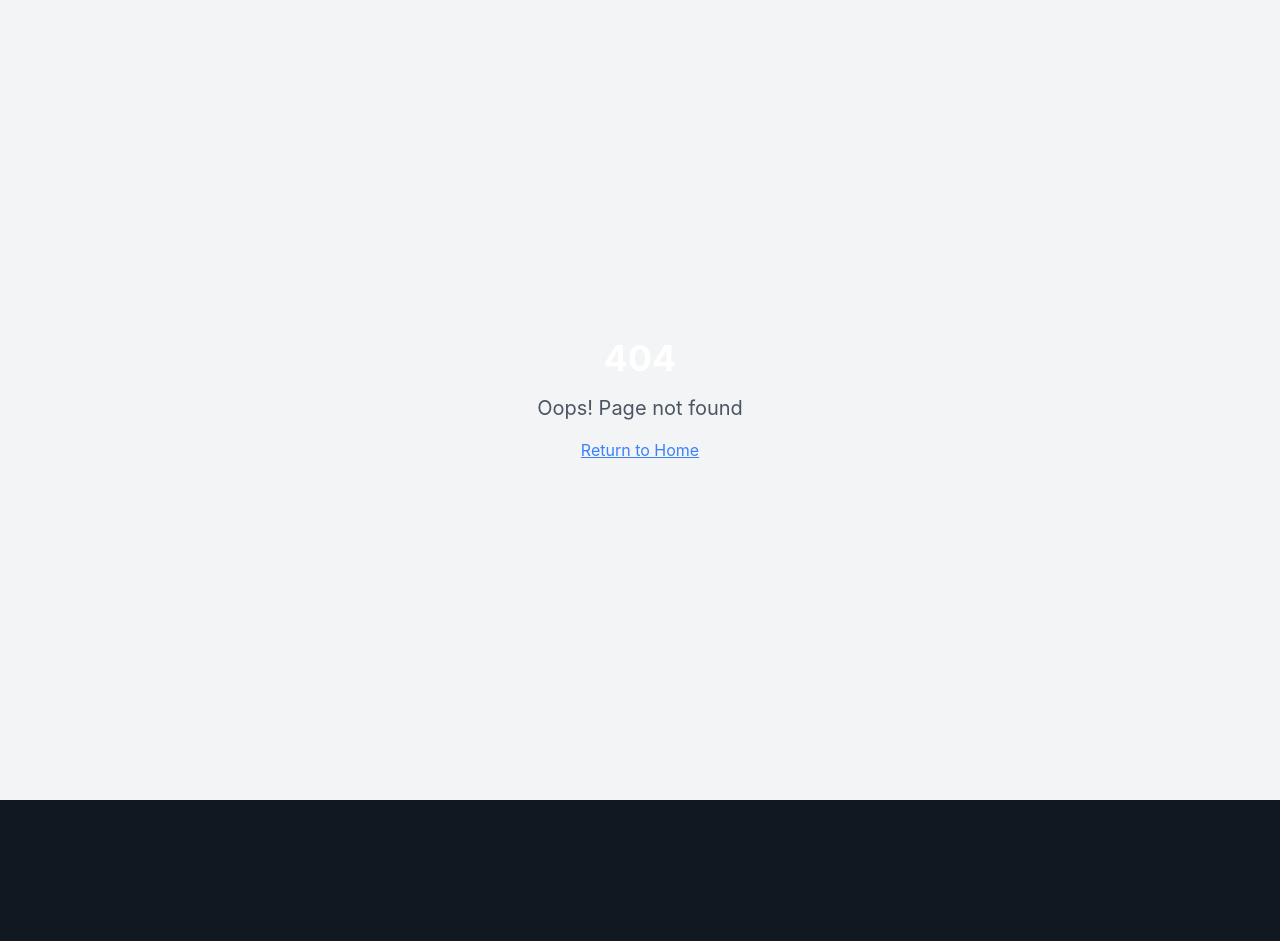
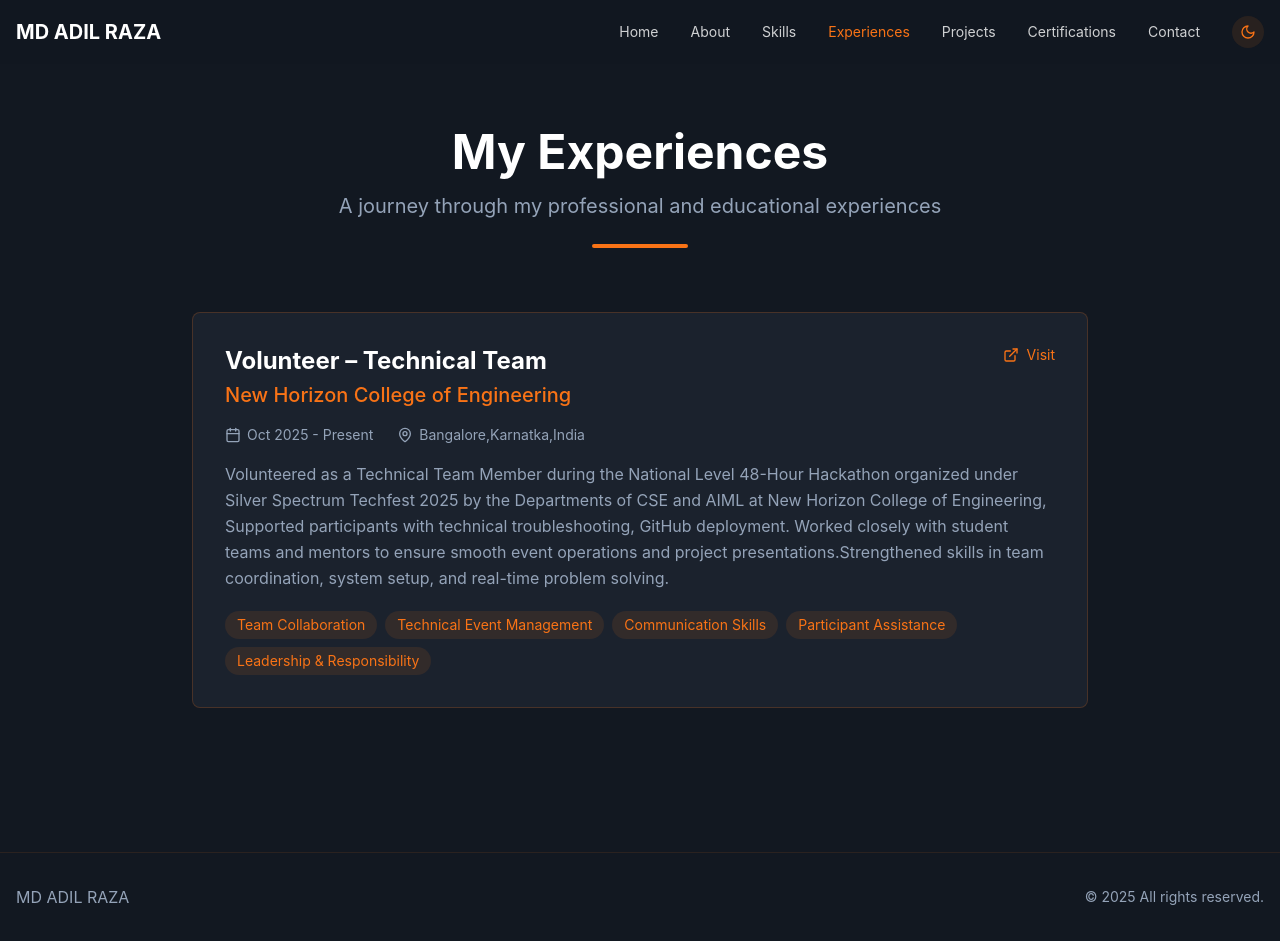
Before and after one commit to adil-r120/Adil-Dev-Portfolio, a React (Vite) app: page /experiences in a window 1280 px wide. Before the commit this address had no page. Before the commit the page ends 800 px from the top, so only its background shows below. Built offline with nearby package versions, Linux system fonts and the light colour scheme; the HTML template or start-up script is replaced by a standard one.

Commit message:
commin add Experiences pages

```diff
--- a/src/App.tsx
+++ b/src/App.tsx
@@ -10,6 +10,7 @@ import Skills from "./pages/Skills";
 import Projects from "./pages/Projects";
 import Certifications from "./pages/Certifications";
 import Contact from "./pages/Contact";
+import Experiences from "./pages/Experiences";
 import NotFound from "./pages/NotFound";
 
 const queryClient = new QueryClient();
@@ -25,6 +26,7 @@ const App = () => (
             <Route path="/" element={<Home />} />
             <Route path="/about" element={<About />} />
             <Route path="/skills" element={<Skills />} />
+            <Route path="/experiences" element={<Experiences />} />
             <Route path="/projects" element={<Projects />} />
             <Route path="/certifications" element={<Certifications />} />
             <Route path="/contact" element={<Contact />} />
--- a/src/components/Navigation.tsx
+++ b/src/components/Navigation.tsx
@@ -34,6 +34,7 @@ const Navigation = () => {
     { path: "/", label: "Home" },
     { path: "/about", label: "About" },
     { path: "/skills", label: "Skills" },
+    { path: "/experiences", label: "Experiences" },
     { path: "/projects", label: "Projects" },
     { path: "/certifications", label: "Certifications" },
     { path: "/contact", label: "Contact" },
--- a/src/pages/Contact.tsx
+++ b/src/pages/Contact.tsx
@@ -1,12 +1,12 @@
 import Navigation from "@/components/Navigation";
-import { Mail, Phone, Linkedin, Github, Download } from "lucide-react";
+import { Mail, Phone, Linkedin, Github, Instagram, Download } from "lucide-react";
 import Footer from "@/components/Footer";
 
 const Contact = () => {
   const contactMethods = [
     {
       icon: Mail,
-      label: "mdadilraza510@gmail.com",
+      label:"mdadilraza510@gmail.com",
       href: "mailto:mdadilraza510@gmail.com"
     },
     {
@@ -23,6 +23,11 @@ const Contact = () => {
       icon: Github,
       label: "GitHub",
       href: "https://github.com/adil-r120"
+    },
+    {
+      icon: Instagram,
+      label: "Instagram",
+      href: "https://www.instagram.com/adil_r120/"
     }
   ];
 
--- /dev/null
+++ b/src/pages/Experiences.tsx
@@ -0,0 +1,131 @@
+import Navigation from "@/components/Navigation";
+import Footer from "@/components/Footer";
+import { Calendar, MapPin, ExternalLink } from "lucide-react";
+
+// Define the type for experiences
+type Experience = {
+  title: string;
+  company: string;
+  period: string;
+  location: string;
+  description: string;
+  skills: string[];
+  link?: string;
+//   role?: string;
+};
+
+const Experiences = () => {
+  const experiences: Experience[] = [
+    {
+      title:"Volunteer – Technical Team",
+      company: "New Horizon College of Engineering",
+      period: "Oct 2025 - Present",
+      location: "Bangalore,Karnatka,India",
+      description: "Volunteered as a Technical Team Member during the National Level 48-Hour Hackathon organized under Silver Spectrum Techfest 2025 by the Departments of CSE and AIML at New Horizon College of Engineering, Supported participants with technical troubleshooting, GitHub deployment. Worked closely with student teams and mentors to ensure smooth event operations and project presentations.Strengthened skills in team coordination, system setup, and real-time problem solving.",
+      skills: ["Team Collaboration", "Technical Event Management", "Communication Skills", "Participant Assistance", "Leadership & Responsibility"],
+      link: "/certificates/hack_v.pdf"
+    },
+    /*{
+      title: "Web Developer",
+      company: "Digital Creations Agency",
+      period: "Jan 2024 - May 2024",
+      location: "Remote",
+      description: "Developed responsive websites for clients in various industries. Implemented modern UI/UX designs and optimized site performance, resulting in 30% faster load times.",
+      skills: ["HTML", "CSS", "JavaScript", "WordPress", "SEO"],
+      link: "https://digitalcreations.com"
+    },
+    {
+      title: "Open Source Contributor",
+      company: "Community Project",
+      period: "Sep 2023 - Dec 2023",
+      location: "Remote",
+      description: "Contributed to open-source projects on GitHub, focusing on bug fixes and feature enhancements. Collaborated with developers worldwide to improve documentation and user experience.",
+      skills: ["Git", "Python", "Documentation", "Collaboration"],
+      link: "https://github.com"
+    }*/
+  ];
+
+  return (
+    <div className="min-h-screen bg-background flex flex-col">
+      <Navigation />
+
+      <main className="container mx-auto px-4 pt-24 md:pt-32 pb-20 flex-grow">
+        <div className="max-w-4xl mx-auto">
+          <header className="text-center mb-12 md:mb-16">
+            <h1 className="text-3xl md:text-5xl font-bold mb-4">My Experiences</h1>
+            <p className="text-base md:text-xl text-muted-foreground max-w-2xl mx-auto">
+              A journey through my professional and educational experiences
+            </p>
+            <div className="w-16 md:w-24 h-1 bg-orange-500 mx-auto rounded-full mt-6"></div>
+          </header>
+
+          <div className="space-y-8 md:space-y-10">
+            {experiences.map((exp, index) => (
+              <div
+                key={index}
+                className="bg-card p-6 md:p-8 rounded-lg border border-orange-500/20 hover:border-orange-500/40 transition-all relative"
+              >
+                {exp.link && (
+                  <a
+                    href={exp.link}
+                    target="_blank"
+                    rel="noopener noreferrer"
+                    className="absolute inset-0 z-0"
+                    aria-label={`Visit ${exp.company}`}
+                  ></a>
+                )}
+                <div className="flex flex-col md:flex-row md:items-start md:justify-between gap-4 mb-4 relative z-10">
+                  <div>
+                    <h2 className="text-xl md:text-2xl font-bold">{exp.title}</h2>
+                    <h3 className="text-lg md:text-xl text-orange-500 font-medium mt-1">{exp.company}</h3>
+                  </div>
+                  {exp.link && (
+                    <a
+                      href={exp.link}
+                      target="_blank"
+                      rel="noopener noreferrer"
+                      className="flex items-center gap-2 text-sm text-orange-500 hover:text-orange-600 transition-colors shrink-0 relative z-10"
+                    >
+                      <ExternalLink className="w-4 h-4" />
+                      Visit
+                    </a>
+                  )}
+                </div>
+
+                <div className="flex flex-wrap items-center gap-4 md:gap-6 mb-4">
+                  <div className="flex items-center gap-1.5 text-sm text-muted-foreground">
+                    <Calendar className="w-4 h-4" />
+                    <span>{exp.period}</span>
+                  </div>
+                  <div className="flex items-center gap-1.5 text-sm text-muted-foreground">
+                    <MapPin className="w-4 h-4" />
+                    <span>{exp.location}</span>
+                  </div>
+                </div>
+
+                <p className="text-base md:text-muted-foreground mb-5 leading-relaxed">
+                  {exp.description}
+                </p>
+
+                <div className="flex flex-wrap gap-2">
+                  {exp.skills.map((skill, skillIndex) => (
+                    <span
+                      key={skillIndex}
+                      className="px-3 py-1 bg-orange-500/10 text-orange-500 text-xs md:text-sm rounded-full"
+                    >
+                      {skill}
+                    </span>
+                  ))}
+                </div>
+              </div>
+            ))}
+          </div>
+        </div>
+      </main>
+
+      <Footer />
+    </div>
+  );
+};
+
+export default Experiences;
```
Also changed, not shown: 1 other file (tests, documents, lock files or other folders).
